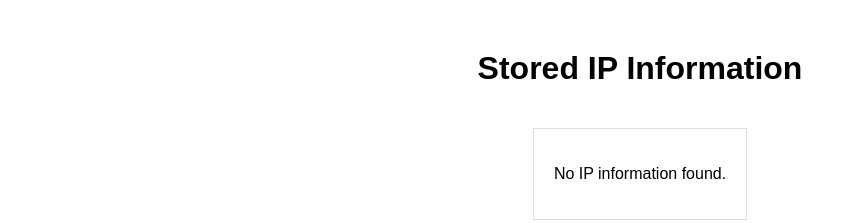
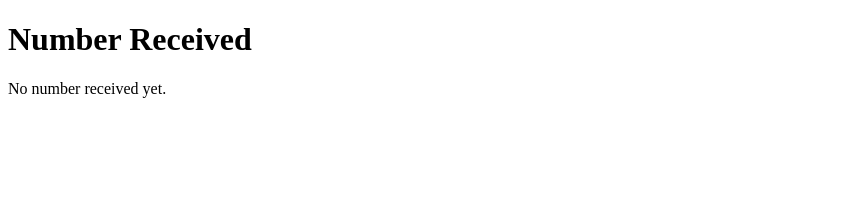
Before and after one commit to dinguschan-owo/-, a plain HTML site: page index.html in a window 1280 px wide. Shown: the whole page, without its empty margins (0-856 px from the left). Drawn offline with Linux system fonts and the light colour scheme.

Commit message:
Update index.html

```diff
--- a/index.html
+++ b/index.html
@@ -1,69 +1,25 @@
 <!DOCTYPE html>
 <html lang="en">
 <head>
-    <meta charset="UTF-8">
-    <meta name="viewport" content="width=device-width, initial-scale=1.0">
-    <title>Stored IP Information</title>
-    <style>
-        body {
-            font-family: Arial, sans-serif;
-            text-align: center;
-            margin-top: 50px;
-        }
-        #ip-info {
-            margin-top: 20px;
-            border: 1px solid #ddd;
-            padding: 20px;
-            display: inline-block;
-            text-align: left;
-            max-width: 600px;
-        }
-    </style>
+  <meta charset="UTF-8">
+  <meta name="viewport" content="width=device-width, initial-scale=1.0">
+  <title>Display Picked Number</title>
 </head>
 <body>
-    <h1>Stored IP Information</h1>
-    <div id="ip-info">
-        <p>Loading...</p>
-    </div>
+  <h1>Number Received</h1>
+  <p id="numberDisplay">Waiting for a number...</p>
 
-    <script>
-        // Parse URL parameters to get the IP information
-        function getQueryParams() {
-            const params = new URLSearchParams(window.location.search);
-            return {
-                ip: params.get('ip'),
-                city: params.get('city'),
-                region: params.get('region'),
-                country_name: params.get('country_name'),
-                timezone: params.get('timezone'),
-                currency: params.get('currency'),
-                languages: params.get('languages')
-            };
-        }
+  <script>
+    // Parse the URL to get the number from the query parameters
+    const urlParams = new URLSearchParams(window.location.search);
+    const receivedNumber = urlParams.get('number');
 
-        // Display the IP information
-        function displayIPInfo() {
-            const data = getQueryParams();
-            const ipInfoDiv = document.getElementById('ip-info');
-
-            if (data.ip) {
-                ipInfoDiv.innerHTML = `
-                    <h2>IP Information:</h2>
-                    <p><strong>IP Address:</strong> ${data.ip}</p>
-                    <p><strong>City:</strong> ${data.city}</p>
-                    <p><strong>Region:</strong> ${data.region}</p>
-                    <p><strong>Country:</strong> ${data.country_name}</p>
-                    <p><strong>Timezone:</strong> ${data.timezone}</p>
-                    <p><strong>Currency:</strong> ${data.currency}</p>
-                    <p><strong>Languages:</strong> ${data.languages}</p>
-                `;
-            } else {
-                ipInfoDiv.innerHTML = '<p>No IP information found.</p>';
-            }
-        }
-
-        // Call the function to display the info
-        displayIPInfo();
-    </script>
+    // Display the number if it exists
+    if (receivedNumber) {
+      document.getElementById('numberDisplay').innerText = `Received Number: ${receivedNumber}`;
+    } else {
+      document.getElementById('numberDisplay').innerText = 'No number received yet.';
+    }
+  </script>
 </body>
 </html>
```
